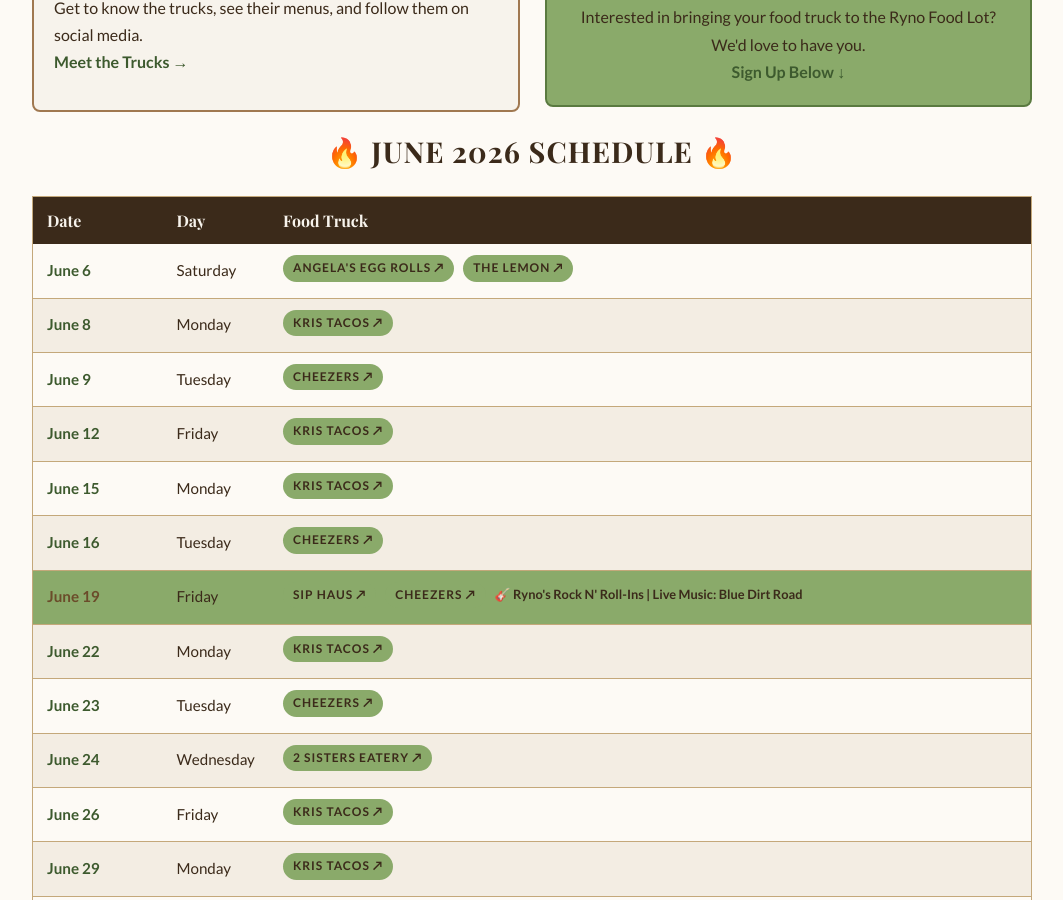
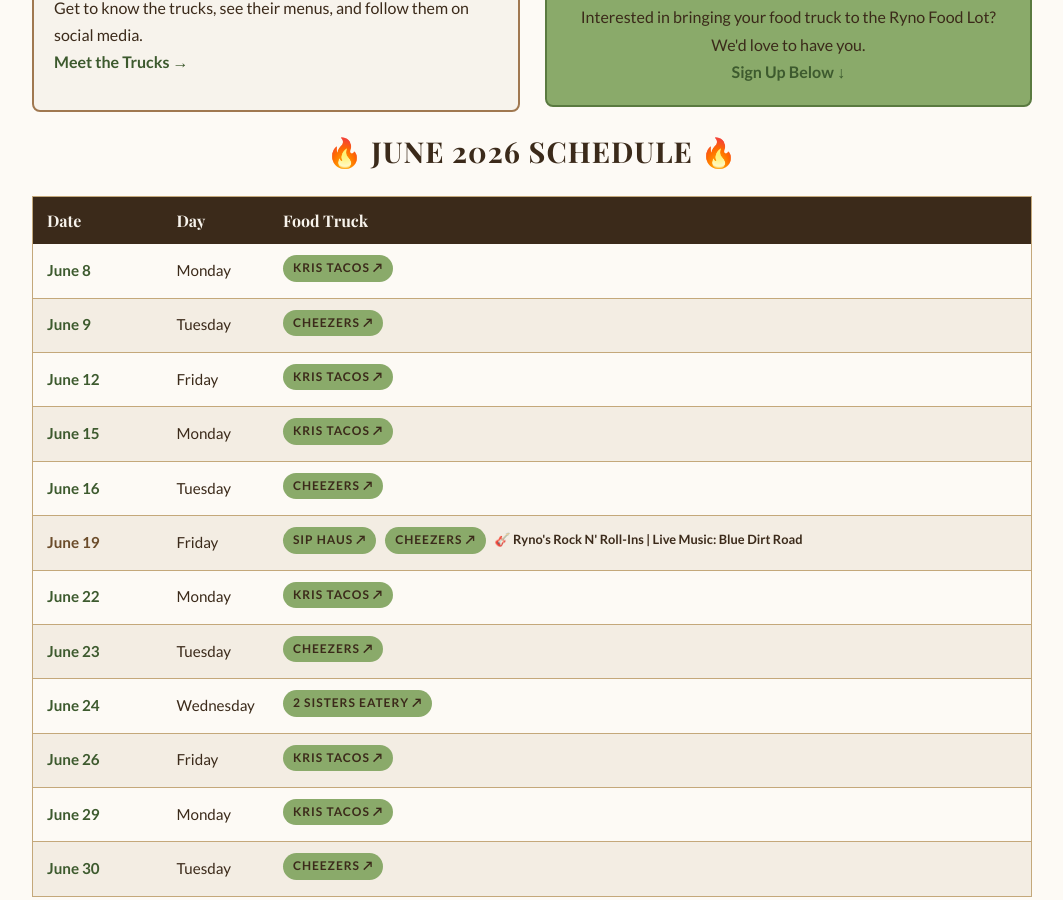
Before and after one commit to blueearthcommunitymarket/blueearthcommunitymarket.github.io, a Jekyll site: the page built from ryno-food-lot/index.html, in a window 1280 px wide and 900 px high, scrolled down 479 px. Shown: the whole window, without its empty margins (108-1171 px from the left). Built offline with Jekyll 4.4.1, drawn with Linux system fonts in a browser that asks for light colours; some web fonts are replaced.

Commit message:
food-lot: remove past dates (auto-cleanup 2026-06-06)

```diff
--- a/ryno-food-lot/index.html
+++ b/ryno-food-lot/index.html
@@ -228,7 +228,7 @@
 
 
 
-                <tr><td class="race-date">June 6</td><td>Saturday</td><td><span class="tag"><a href="https://www.facebook.com/p/Angelas-Egg-Rolls-61555015124141/" target="_blank" rel="noopener" style="color:inherit;text-decoration:none;">Angela's Egg Rolls ↗</a></span> <span class="tag"><a href="https://www.facebook.com/TheLemon1" target="_blank" rel="noopener" style="color:inherit;text-decoration:none;">The Lemon ↗</a></span></td></tr>
+
                 <tr><td class="race-date">June 8</td><td>Monday</td><td><span class="tag"><a href="https://www.facebook.com/share/1AquB7sxYj/?mibextid=wwXIfr" target="_blank" rel="noopener" style="color:inherit;text-decoration:none;">Kris Tacos ↗</a></span></td></tr>
                 <tr><td class="race-date">June 9</td><td>Tuesday</td><td><span class="tag"><a href="https://www.facebook.com/share/1CZyABySqK/?mibextid=wwXIfr" target="_blank" rel="noopener" style="color:inherit;text-decoration:none;">Cheezers ↗</a></span></td></tr>
                 <tr><td class="race-date">June 12</td><td>Friday</td><td><span class="tag"><a href="https://www.facebook.com/share/1AquB7sxYj/?mibextid=wwXIfr" target="_blank" rel="noopener" style="color:inherit;text-decoration:none;">Kris Tacos ↗</a></span></td></tr>
```
